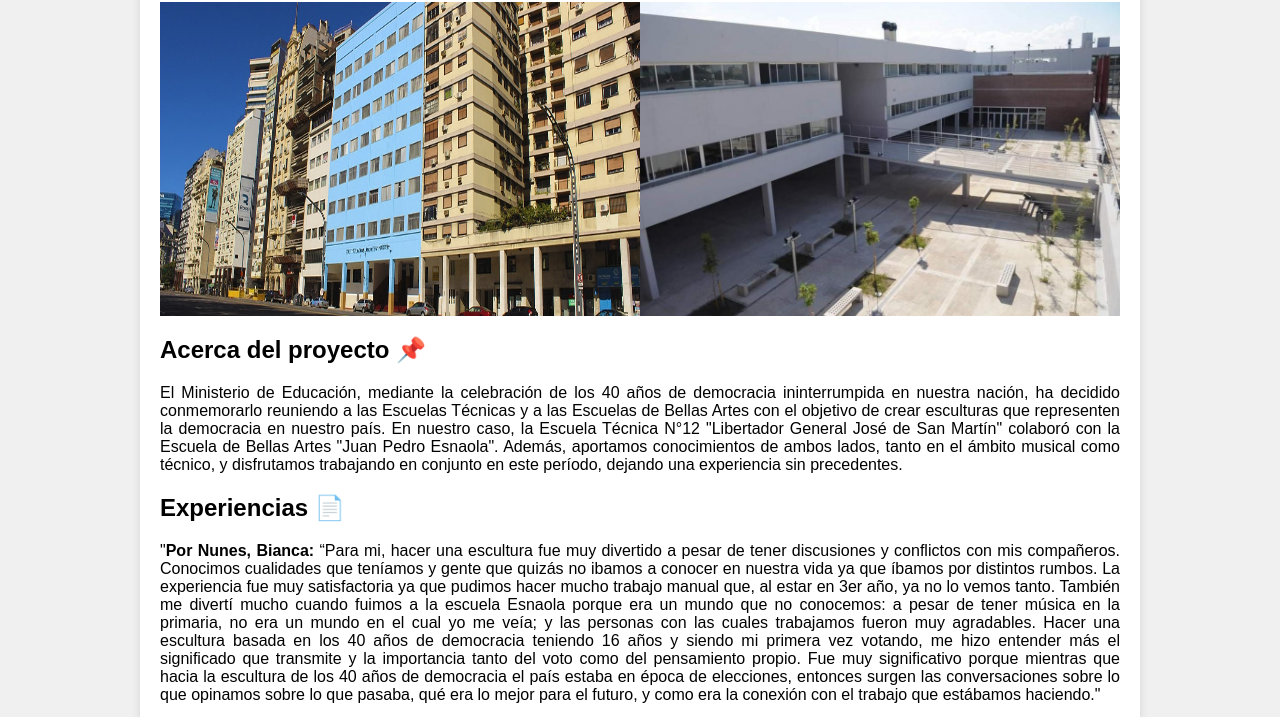
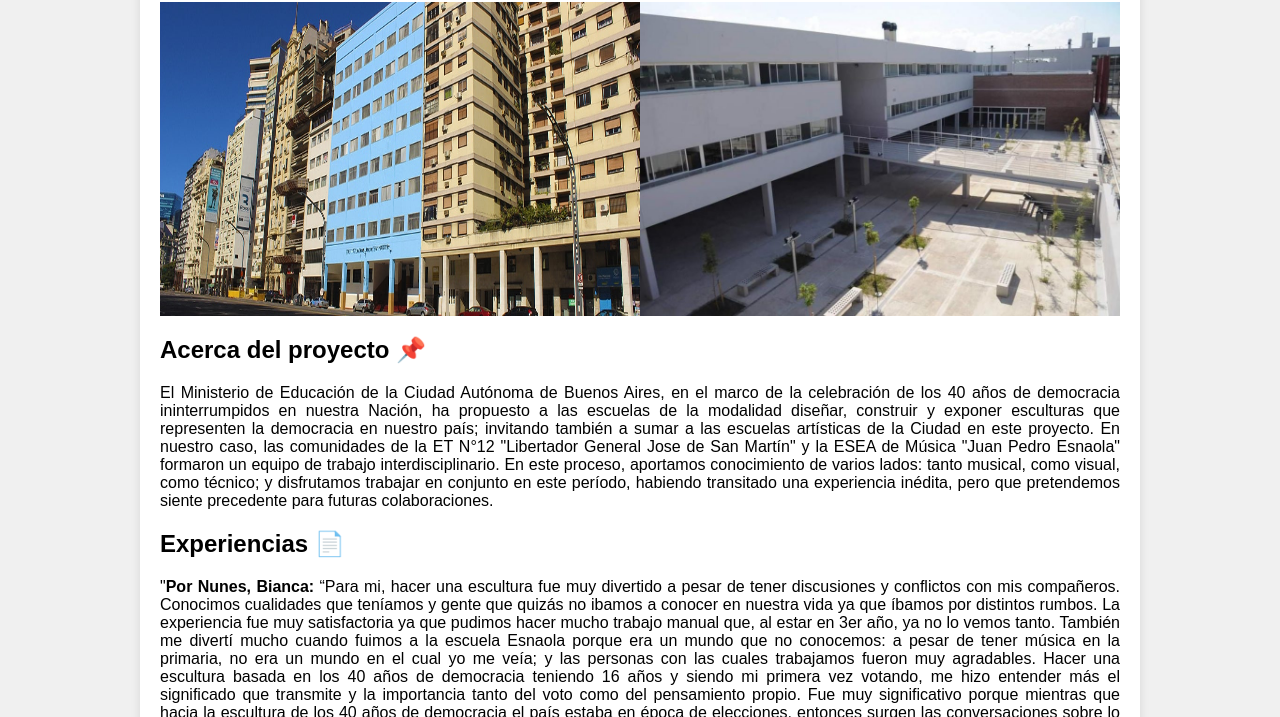
Before and after one commit to SirFrancis2007/Democracia, a plain HTML site: page sobreNosotros.html in a window 1280 px wide. Shown: the part 73-790 px from the top of the page. Drawn offline with Linux system fonts and the light colour scheme.

Commit message:
Correcion SobreNosotros

```diff
--- a/sobreNosotros.html
+++ b/sobreNosotros.html
@@ -27,14 +27,13 @@
         </div>
         <div class="article">
             <h2>Acerca del proyecto &#128204</h2>
-            <p>El Ministerio de Educación, mediante la celebración de los 40 años de democracia
-            ininterrumpida en nuestra nación, ha decidido conmemorarlo reuniendo a las Escuelas
-            Técnicas y a las Escuelas de Bellas Artes con el objetivo de crear esculturas que
-            representen la democracia en nuestro país. En nuestro caso, la Escuela Técnica N°12
-            "Libertador General José de San Martín" colaboró con la Escuela de Bellas Artes
-            "Juan Pedro Esnaola". Además, aportamos conocimientos de ambos lados, tanto en el
-            ámbito musical como técnico, y disfrutamos trabajando en conjunto en este período,
-            dejando una experiencia sin precedentes.
+            <p>El Ministerio de Educación de la Ciudad Autónoma de Buenos Aires, en el marco de la celebración de los 40 años
+                de democracia ininterrumpidos en nuestra Nación, ha propuesto a las escuelas de la modalidad diseñar, construir
+                y exponer esculturas que representen la democracia en nuestro país; invitando también a sumar a las escuelas
+                artísticas de la Ciudad en este proyecto. En nuestro caso, las comunidades de la ET N°12 "Libertador General Jose de San Martín"
+                y la ESEA de Música  "Juan Pedro Esnaola" formaron un equipo de trabajo interdisciplinario. En este proceso, aportamos
+                conocimiento de varios lados: tanto musical, como visual, como técnico; y disfrutamos trabajar en conjunto en este período,
+                habiendo transitado una experiencia inédita, pero que pretendemos siente precedente para futuras colaboraciones.
             </p>
 
             <h2>Experiencias &#128196</h2>
```
